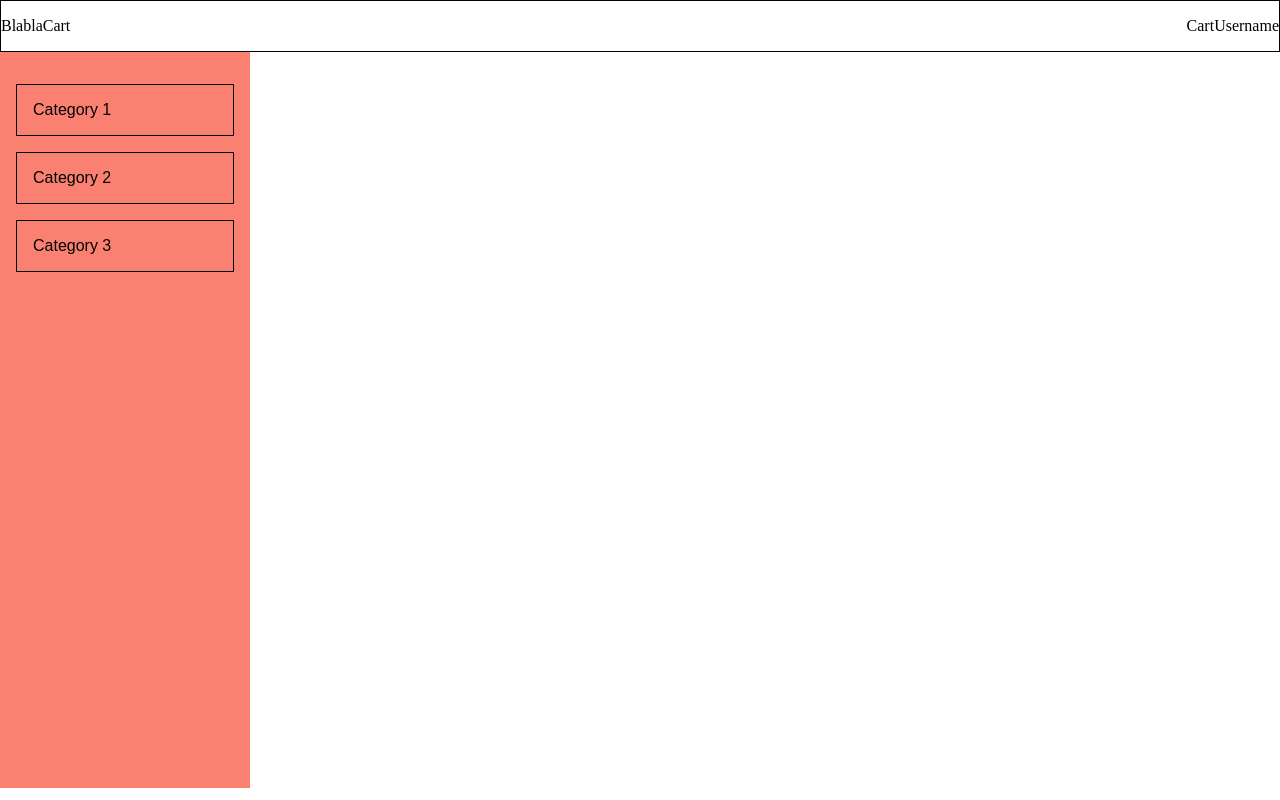
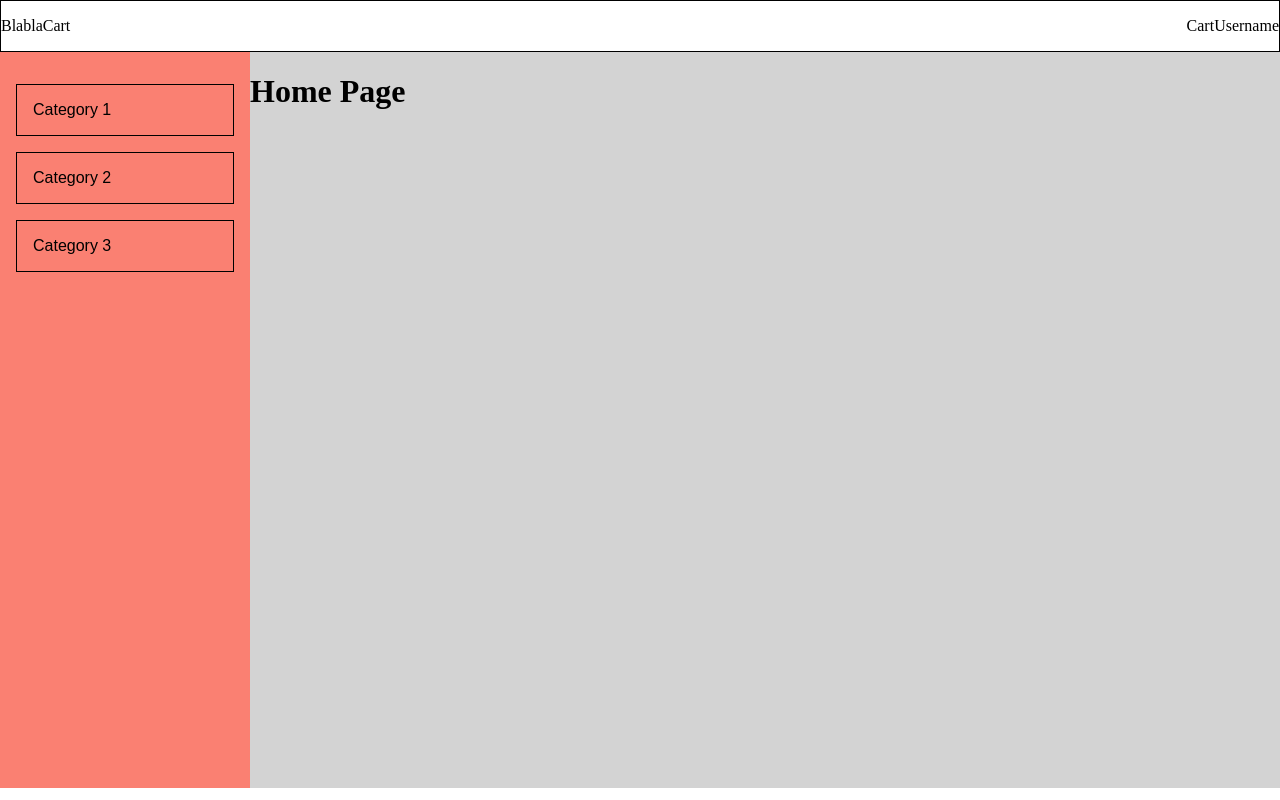
Before and after one commit to ShubhamChavhan09/shopping-cart, a React (Create React App) app: page / in a window 1280 px wide. Built offline with nearby package versions, Linux system fonts and the light colour scheme.

Commit message:
Wrapped SideBar and Routes in a Div

```diff
--- a/src/App.js
+++ b/src/App.js
@@ -3,15 +3,24 @@ import Header from "./components/Header.js";
 import SideBar from "./components/SideBar/index.js";
 import GlobalStyle from "./theme/globalStyle.js";
 import { BrowserRouter } from "react-router-dom";
+import Routes from "./routes/index.js";
+import styled from "styled-components";
 
 function App() {
   return (
     <BrowserRouter>
       <GlobalStyle />
       <Header />
-      <SideBar />
+      <Main>
+        <SideBar />
+        <Routes />
+      </Main>
     </BrowserRouter>
   );
 }
 
 export default App;
+
+const Main = styled.div`
+  display: flex;
+`;
```
